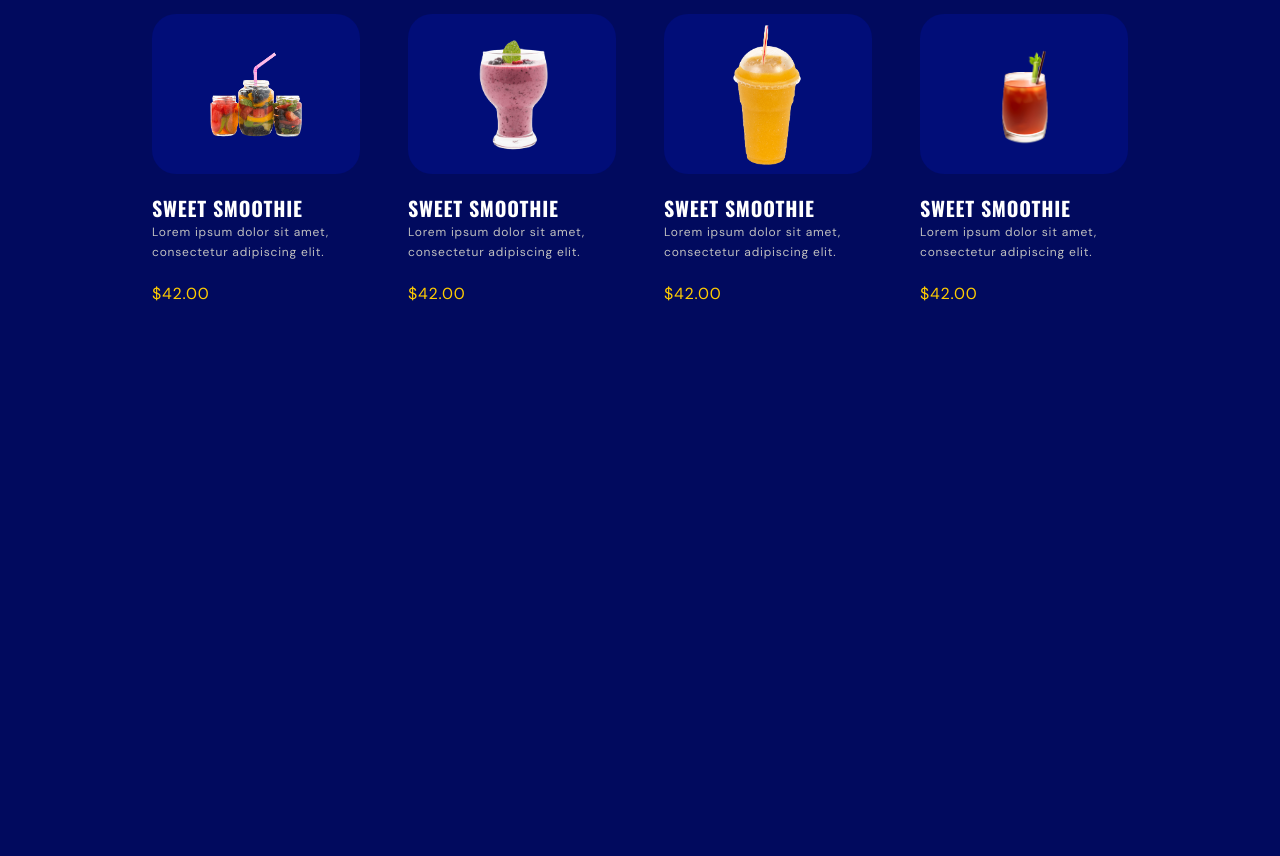
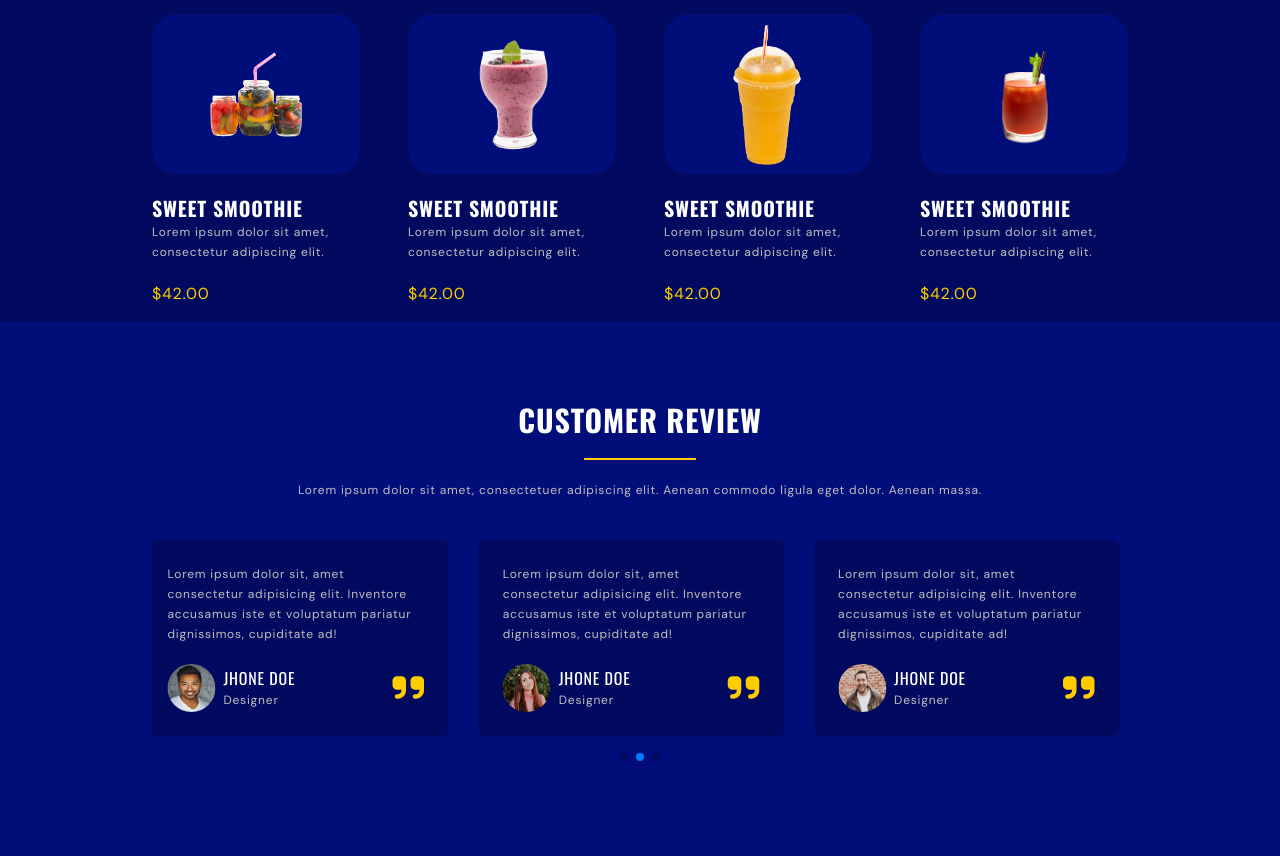
Before and after one commit to IlhamWahed/webBurgerOP, a website: page src/index.html in a window 1280 px wide. Shown: the part 2844-3700 px from the top of the page. Before the commit the page ends 3166 px from the top, so only its background shows below. Drawn offline with nearby package versions, Linux system fonts and the light colour scheme.

Commit message:
fect: review done

```diff
--- a/src/index.html
+++ b/src/index.html
@@ -466,6 +466,93 @@
       <!--~~~~~~~~~~~~~~~ Menu End~~~~~~~~~~~~~~~-->
 
       <!--~~~~~~~~~~~~~~~ Review ~~~~~~~~~~~~~~~-->
+      <section id="review" class="bg-primaryColorLight py-20">
+        <div class="container">
+          <!--title-->
+          <div class="max-w-md mx-auto text-center lg:max-w-none">
+            <h2 class="section_title">CUSTOMER REVIEW</h2>
+            <div class="sperator mx-auto"></div>
+            <p class="paragraph">Lorem ipsum dolor sit amet, consectetuer adipiscing elit. Aenean commodo ligula eget dolor. Aenean massa.</p>
+          </div>
+          <!--swipeer-->
+          <div class="swiper py-10">
+            <ul class="swiper-wrapper">
+              <li class="swiper-slide">
+                <div class="flex flex-col gap-5 p-6 rounded-lg bg-primaryColor">
+                  <p class="paragraph">Lorem ipsum dolor sit, amet consectetur adipisicing elit. Inventore accusamus iste et voluptatum pariatur dignissimos, cupiditate ad!</p>
+                  <div class="flex items-center">
+                    <img src="../public/img/review-1.jpg" alt="" class="w-12 h-12 rounded-full" />
+                    <div class="ml-2">
+                      <p class="font-oswald uppercase">Jhone doe</p>
+                      <p class="paragraph">Designer</p>
+                    </div>
+                    <i class="fa-solid fa-quote-right text-4xl text-secondaryColor ml-auto"></i>
+                  </div>
+                </div>
+              </li>
+
+              <li class="swiper-slide">
+                <div class="flex flex-col gap-5 p-6 rounded-lg bg-primaryColor">
+                  <p class="paragraph">Lorem ipsum dolor sit, amet consectetur adipisicing elit. Inventore accusamus iste et voluptatum pariatur dignissimos, cupiditate ad!</p>
+                  <div class="flex items-center">
+                    <img src="../public/img/review-2.jpg" alt="" class="w-12 h-12 rounded-full" />
+                    <div class="ml-2">
+                      <p class="font-oswald uppercase">Jhone doe</p>
+                      <p class="paragraph">Designer</p>
+                    </div>
+                    <i class="fa-solid fa-quote-right text-4xl text-secondaryColor ml-auto"></i>
+                  </div>
+                </div>
+              </li>
+
+              <li class="swiper-slide">
+                <div class="flex flex-col gap-5 p-6 rounded-lg bg-primaryColor">
+                  <p class="paragraph">Lorem ipsum dolor sit, amet consectetur adipisicing elit. Inventore accusamus iste et voluptatum pariatur dignissimos, cupiditate ad!</p>
+                  <div class="flex items-center">
+                    <img src="../public/img/review-3.jpg" alt="" class="w-12 h-12 rounded-full" />
+                    <div class="ml-2">
+                      <p class="font-oswald uppercase">Jhone doe</p>
+                      <p class="paragraph">Designer</p>
+                    </div>
+                    <i class="fa-solid fa-quote-right text-4xl text-secondaryColor ml-auto"></i>
+                  </div>
+                </div>
+              </li>
+
+              <li class="swiper-slide">
+                <div class="flex flex-col gap-5 p-6 rounded-lg bg-primaryColor">
+                  <p class="paragraph">Lorem ipsum dolor sit, amet consectetur adipisicing elit. Inventore accusamus iste et voluptatum pariatur dignissimos, cupiditate ad!</p>
+                  <div class="flex items-center">
+                    <img src="../public/img/review-4.jpg" alt="" class="w-12 h-12 rounded-full" />
+                    <div class="ml-2">
+                      <p class="font-oswald uppercase">Jhone doe</p>
+                      <p class="paragraph">Designer</p>
+                    </div>
+                    <i class="fa-solid fa-quote-right text-4xl text-secondaryColor ml-auto"></i>
+                  </div>
+                </div>
+              </li>
+
+              <li class="swiper-slide">
+                <div class="flex flex-col gap-5 p-6 rounded-lg bg-primaryColor">
+                  <p class="paragraph">Lorem ipsum dolor sit, amet consectetur adipisicing elit. Inventore accusamus iste et voluptatum pariatur dignissimos, cupiditate ad!</p>
+                  <div class="flex items-center">
+                    <img src="../public/img/review-5.jpg" alt="" class="w-12 h-12 rounded-full" />
+                    <div class="ml-2">
+                      <p class="font-oswald uppercase">Jhone doe</p>
+                      <p class="paragraph">Designer</p>
+                    </div>
+                    <i class="fa-solid fa-quote-right text-4xl text-secondaryColor ml-auto"></i>
+                  </div>
+                </div>
+              </li>
+            </ul>
+
+            <div class="swiper-pagination"></div>
+          </div>
+        </div>
+      </section>
+      <!--~~~~~~~~~~~~~~~ Review End ~~~~~~~~~~~~~~~-->
 
       <!--~~~~~~~~~~~~~~~ Contact ~~~~~~~~~~~~~~~-->
     </main>
@@ -476,7 +563,36 @@
 
     <!--~~~~~~~~~~~~~~~ Swiper JS ~~~~~~~~~~~~~~~-->
     <script src="https://cdn.jsdelivr.net/npm/swiper@10/swiper-bundle.min.js"></script>
-
+    <script>
+      const swiper = new Swiper(".swiper", {
+        speed: 400,
+        spaceBetween: 30,
+        autoplay: {
+          delay: 5000,
+          disableOnInteraction: false,
+        },
+        // If we need pagination
+        pagination: {
+          el: ".swiper-pagination",
+          clickable: true,
+        },
+        grabCursor: true,
+        breakpoints: {
+          // when window width is >= 640px
+          640: {
+            slidesPerView: 1,
+          },
+          // when window width is >= 768px
+          768: {
+            slidesPerView: 2,
+          },
+          // when window width is >= 1024px
+          1024: {
+            slidesPerView: 3,
+          },
+        },
+      });
+    </script>
     <!--~~~~~~~~~~~~~~~ Scroll Reveal ~~~~~~~~~~~~~~~-->
 
     <!--~~~~~~~~~~~~~~~ Main.js ~~~~~~~~~~~~~~~-->
```
Also changed, not shown: dist/output.css.
